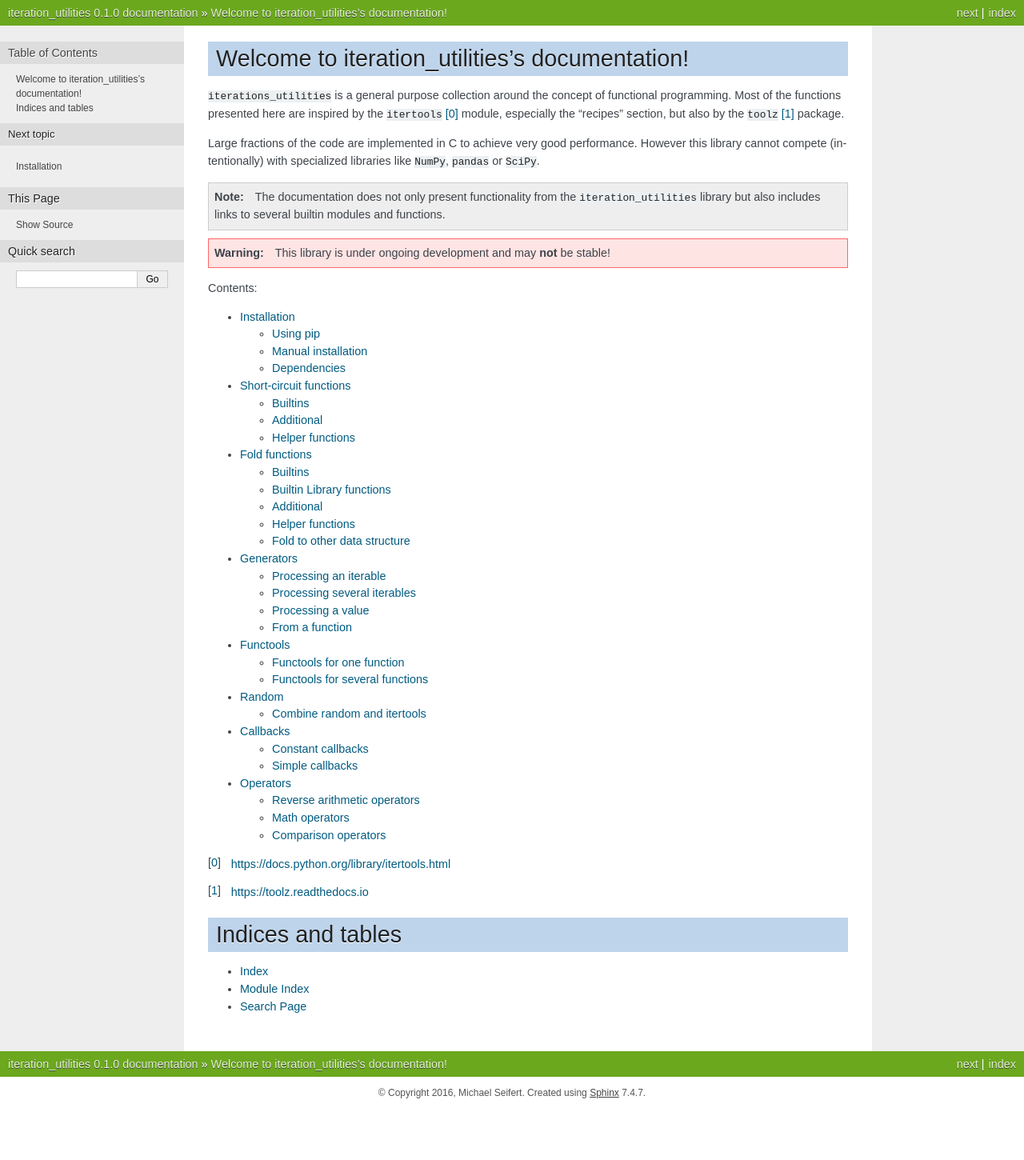
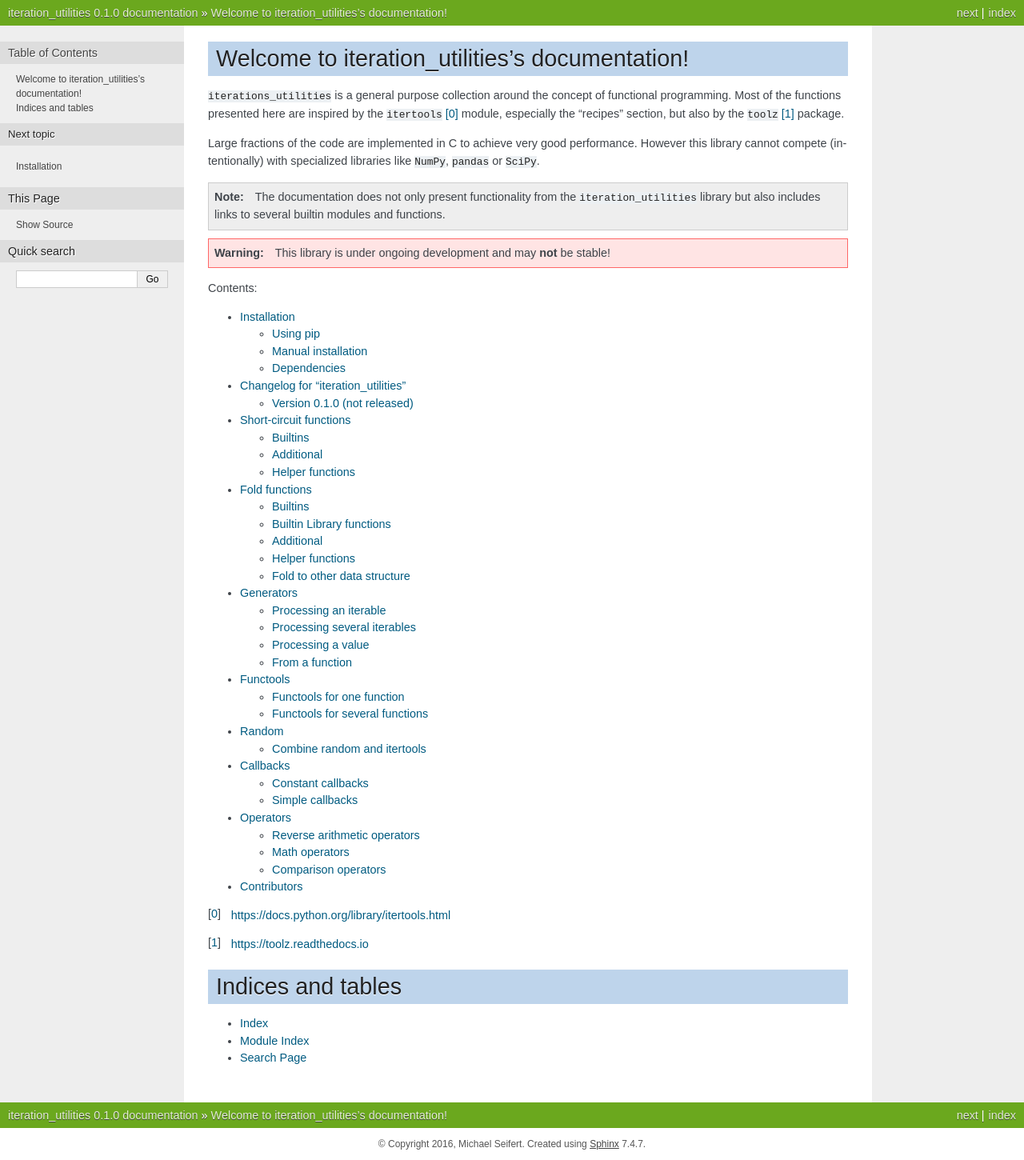
Before and after one commit to MSeifert04/iteration_utilities, a Sphinx documentation site: the page built from docs/index.rst, in a window 1280 px wide. Shown: the whole page at 80% size. Built offline with Sphinx 7.4.7, drawn with Linux system fonts in a browser that asks for light colours; before the commit the page ends 1386 px from its top, so only the background shows below that; some of the changed lines change nothing that is shown.

Commit message:
moved some api documentation and included authors and changelog

```diff
--- /dev/null
+++ b/docs/AUTHORS.rst
@@ -0,0 +1,4 @@
+Contributors
+------------
+
+- Michael Seifert (owner)
--- /dev/null
+++ b/docs/CHANGES.rst
@@ -0,0 +1,7 @@
+Changelog for "iteration_utilities"
+-----------------------------------
+
+Version 0.1.0 (not released)
+^^^^^^^^^^^^^^^^^^^^^^^^^^^^
+
+- initial "stable" release.
--- a/docs/index.rst
+++ b/docs/index.rst
@@ -24,6 +24,7 @@
    :maxdepth: 2
 
    installation
+   CHANGES
    shortcircuit
    reduce
    generators
@@ -31,10 +32,11 @@
    random
    callbacks
    operators
-   recipes/core
-   recipes/additional
-   helpers/performance
-   cfuncs/cfuncs
+   api/core
+   api/additional
+   api/helper
+   api/cfuncs
+   AUTHORS
 
 .. [0] https://docs.python.org/library/itertools.html
 .. [1] https://toolz.readthedocs.io
```
Also changed, not shown: docs/api/additional.rst (renamed from docs/recipes/additional.rst), docs/api/cfuncs.rst (renamed from docs/cfuncs/cfuncs.rst), docs/api/core.rst (renamed from docs/recipes/core.rst), docs/api/helper.rst (renamed from docs/helpers/performance.rst).
